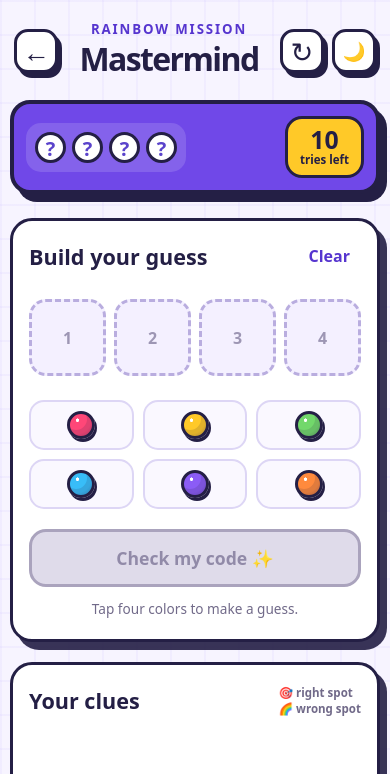
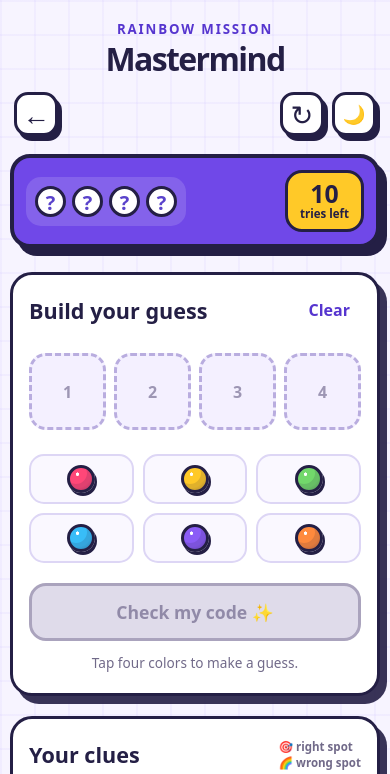
Before and after one commit to c16a/games, a website with bundled scripts: page index.html in a window 390 px wide. Both pictures are taken after a click on the button 195 px from the left and 444 px from the top of the page. Shown: the top 774 px of the page. Built offline with nearby package versions, Linux system fonts and the light colour scheme.

Commit message:
Align game headers with play areas

```diff
--- a/src/styles.css
+++ b/src/styles.css
@@ -299,6 +299,7 @@ button:focus-visible, a:focus-visible { outline: 4px solid #38bdf8; outline-offs
 .loading-game p { font-weight: 900; }
 
 .game-page {
+  --game-content-width: 1120px;
   min-height: 100vh;
   padding: 20px clamp(14px, 4vw, 52px) 44px;
   background:
@@ -308,8 +309,15 @@ button:focus-visible, a:focus-visible { outline: 4px solid #38bdf8; outline-offs
   background-size: 34px 34px;
 }
 
-.game-header { margin-bottom: 18px; }
-.game-heading { text-align: center; }
+.game-header {
+  width: min(var(--game-content-width), 100%);
+  display: grid;
+  grid-template-columns: minmax(0, 1fr) auto minmax(0, 1fr);
+  margin-bottom: 18px;
+}
+.game-header > :first-child { justify-self: start; }
+.game-header > :last-child { justify-self: end; }
+.game-heading { min-width: 0; text-align: center; }
 .game-heading h1 { font-size: clamp(2rem, 5vw, 3rem); }
 .icon-button {
   display: grid;
@@ -386,6 +394,7 @@ button:focus-visible, a:focus-visible { outline: 4px solid #38bdf8; outline-offs
 .attempt-score span { padding: 5px 7px; background: white; border: 2px solid #ddd6f5; border-radius: 10px; font-size: .78rem; white-space: nowrap; }
 
 .glow-page {
+  --game-content-width: 820px;
   background:
     radial-gradient(circle at 12% 12%, rgba(255, 214, 69, .22) 0 120px, transparent 121px),
     linear-gradient(rgba(32, 201, 151, .055) 2px, transparent 2px),
@@ -537,6 +546,7 @@ button:focus-visible, a:focus-visible { outline: 4px solid #38bdf8; outline-offs
 .glow-result-card { background: #f4fff9; }
 
 .snake-page {
+  --game-content-width: 820px;
   background:
     radial-gradient(circle at 10% 16%, rgba(81, 207, 102, .23) 0 110px, transparent 111px),
     radial-gradient(circle at 92% 78%, rgba(255, 212, 59, .22) 0 125px, transparent 126px),
@@ -669,6 +679,7 @@ button:focus-visible, a:focus-visible { outline: 4px solid #38bdf8; outline-offs
 .snake-result-icon { font-size: 3.25rem; }
 
 .breakout-page {
+  --game-content-width: 860px;
   background:
     radial-gradient(circle at 9% 18%, rgba(255, 107, 107, .22) 0 110px, transparent 111px),
     radial-gradient(circle at 92% 76%, rgba(77, 171, 247, .2) 0 125px, transparent 126px),
@@ -754,6 +765,7 @@ button:focus-visible, a:focus-visible { outline: 4px solid #38bdf8; outline-offs
 .breakout-result-icon { font-size: 3.25rem; }
 
 .tetris-page {
+  --game-content-width: 880px;
   background:
     radial-gradient(circle at 9% 18%, rgba(116, 143, 252, .2) 0 110px, transparent 111px),
     radial-gradient(circle at 92% 76%, rgba(177, 151, 252, .2) 0 125px, transparent 126px),
@@ -810,6 +822,7 @@ button:focus-visible, a:focus-visible { outline: 4px solid #38bdf8; outline-offs
 .tetris-result-icon { font-size: 3.25rem; }
 
 .lander-page {
+  --game-content-width: 930px;
   background:
     radial-gradient(circle at 91% 15%, rgba(132, 94, 247, .2) 0 115px, transparent 116px),
     radial-gradient(circle at 7% 78%, rgba(77, 171, 247, .14) 0 130px, transparent 131px),
@@ -865,6 +878,7 @@ button:focus-visible, a:focus-visible { outline: 4px solid #38bdf8; outline-offs
 .lander-result-icon { font-size: 3.5rem; }
 
 .shooter-page {
+  --game-content-width: 720px;
   background:
     radial-gradient(circle at 90% 14%, rgba(34, 184, 207, .2) 0 120px, transparent 121px),
     radial-gradient(circle at 6% 76%, rgba(116, 143, 252, .17) 0 135px, transparent 136px),
@@ -934,6 +948,7 @@ button:focus-visible, a:focus-visible { outline: 4px solid #38bdf8; outline-offs
 .shooter-result-icon { display: block; font-size: 3.5rem; }
 
 .chess-page {
+  --game-content-width: 720px;
   background:
     radial-gradient(circle at 91% 12%, rgba(81, 207, 102, .18) 0 120px, transparent 121px),
     radial-gradient(circle at 5% 78%, rgba(255, 212, 59, .17) 0 135px, transparent 136px),
@@ -1002,6 +1017,7 @@ button:focus-visible, a:focus-visible { outline: 4px solid #38bdf8; outline-offs
 @keyframes chessThink { to { transform: translateY(-7px); opacity: .45; } }
 
 .voyage-page {
+  --game-content-width: 900px;
   background:
     radial-gradient(circle at 91% 13%, rgba(250, 176, 5, .22) 0 115px, transparent 116px),
     radial-gradient(circle at 5% 72%, rgba(81, 207, 102, .14) 0 145px, transparent 146px),
@@ -1068,6 +1084,7 @@ button:focus-visible, a:focus-visible { outline: 4px solid #38bdf8; outline-offs
 .voyage-confirm-reset:hover:not(:disabled) { background: #e67700; }
 
 .tower-page {
+  --game-content-width: 900px;
   background:
     radial-gradient(circle at 88% 14%, rgba(255, 146, 43, .2) 0 110px, transparent 111px),
     linear-gradient(rgba(255, 146, 43, .05) 2px, transparent 2px),
@@ -1252,6 +1269,7 @@ button:focus-visible, a:focus-visible { outline: 4px solid #38bdf8; outline-offs
 .tower-win-stars { color: #f59f00; }
 
 .dash-page {
+  --game-content-width: 840px;
   background:
     radial-gradient(circle at 10% 18%, rgba(77, 171, 247, .22) 0 105px, transparent 106px),
     radial-gradient(circle at 91% 76%, rgba(255, 107, 138, .2) 0 125px, transparent 126px),
@@ -1390,6 +1408,7 @@ button:focus-visible, a:focus-visible { outline: 4px solid #38bdf8; outline-offs
 .dash-win-stars { color: #f59f00; }
 
 .twenty-page {
+  --game-content-width: 820px;
   background:
     radial-gradient(circle at 88% 14%, rgba(255, 212, 59, .28) 0 110px, transparent 111px),
     radial-gradient(circle at 8% 78%, rgba(255, 146, 43, .17) 0 125px, transparent 126px),
@@ -1495,6 +1514,7 @@ button:focus-visible, a:focus-visible { outline: 4px solid #38bdf8; outline-offs
 .twenty-trophy { font-size: 4rem; }
 
 .carrom-page {
+  --game-content-width: 820px;
   background:
     radial-gradient(circle at 10% 16%, rgba(245, 159, 0, .2) 0 110px, transparent 111px),
     radial-gradient(circle at 92% 78%, rgba(12, 139, 131, .16) 0 125px, transparent 126px),
@@ -1756,6 +1776,7 @@ button:focus-visible, a:focus-visible { outline: 4px solid #38bdf8; outline-offs
 
 /* Flappy Bird */
 .flappy-page {
+  --game-content-width: 820px;
   background:
     radial-gradient(circle at 14% 20%, rgba(255, 215, 64, .18) 0 90px, transparent 91px),
     linear-gradient(160deg, #e6fbff 0%, #f4f0ff 72%);
@@ -2174,7 +2195,17 @@ button:focus-visible, a:focus-visible { outline: 4px solid #38bdf8; outline-offs
   .game-badge { padding: 5px 9px; font-size: .72rem; }
   .play-label { margin-top: 11px; font-size: .9rem; }
   .game-page { padding-inline: 10px; }
-  .game-header { padding-inline: 4px; }
+  .game-header {
+    grid-template-columns: auto 1fr auto;
+    grid-template-areas:
+      "heading heading heading"
+      "back . actions";
+    gap: 10px 8px;
+    padding-inline: 4px;
+  }
+  .game-header > :first-child { grid-area: back; }
+  .game-header > :last-child { grid-area: actions; }
+  .game-heading { grid-area: heading; }
   .icon-button { width: 44px; height: 44px; border-radius: 14px; }
   .theme-toggle { width: 44px; min-height: 44px; border-radius: 14px; }
   .mission-card { gap: 9px; padding: 12px; border-radius: 20px; }
```
